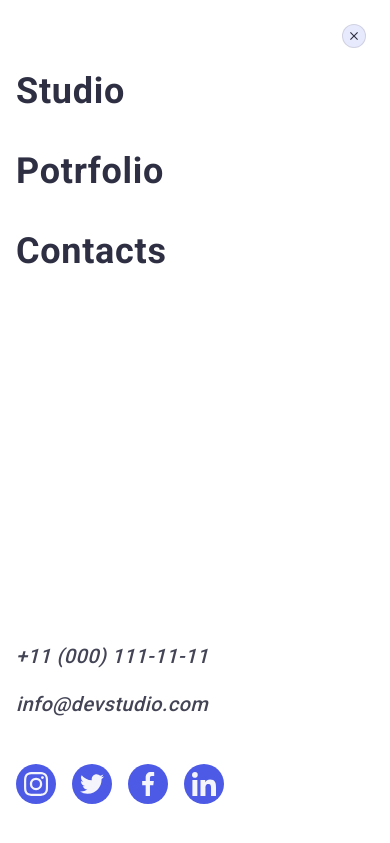
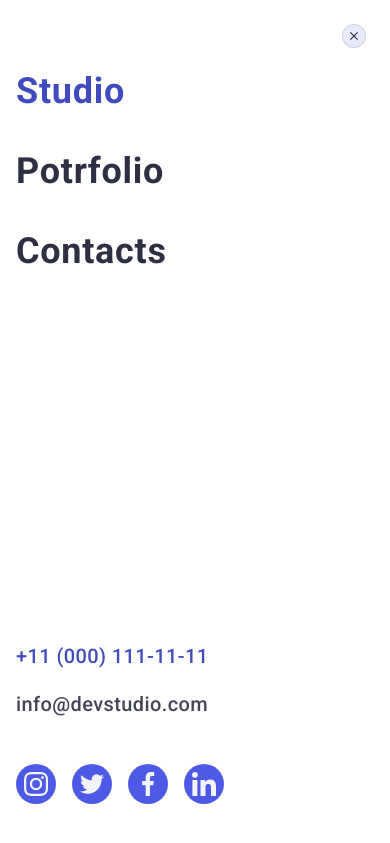
Before and after one commit to ZiRazok/goit-markup-hw-06, a plain HTML site: page index.html in a window 390 px wide. Both pictures are taken after a click on the button 327 px from the left and 28 px from the top of the page. Shown: the top 843 px of the page. Drawn offline with nearby package versions, Linux system fonts and the light colour scheme.

Commit message:
Changes 6
Rework footer, menu color text, menu style text (CSS)

```diff
--- a/css/styles.css
+++ b/css/styles.css
@@ -907,7 +907,7 @@ screen and (min-resolution: 2dppx) {
 
 @media screen and (min-width: 1158px) {
     .footer .container {
-        padding: 0;
+        padding: 0 15px;
         gap: 0;
     }
 
@@ -1215,9 +1215,17 @@ screen and (min-resolution: 2dppx) {
     transition: color 250ms cubic-bezier(0.4, 0, 0.2, 1);
 }
 
+.menu-nav-item:first-child>.menu-nav-link{
+    color: #404bbf;
+}
+
 .menu-nav-link:hover,
 .menu-nav-link:focus {
     color: #404bbf;
+}
+
+.mobile-menu-address{
+    font-style: normal;
 }
 
 .menu-address-list {
@@ -1236,6 +1244,11 @@ screen and (min-resolution: 2dppx) {
     color: #434455;
     transition: color 250ms cubic-bezier(0.4, 0, 0.2, 1);
 }
+
+.menu-address-item:first-child>.menu-address-link{
+    color: #404bbf;
+}
+
 .menu-address-link:hover,
 .menu-address-link:focus{
     color: #404bbf;
```
